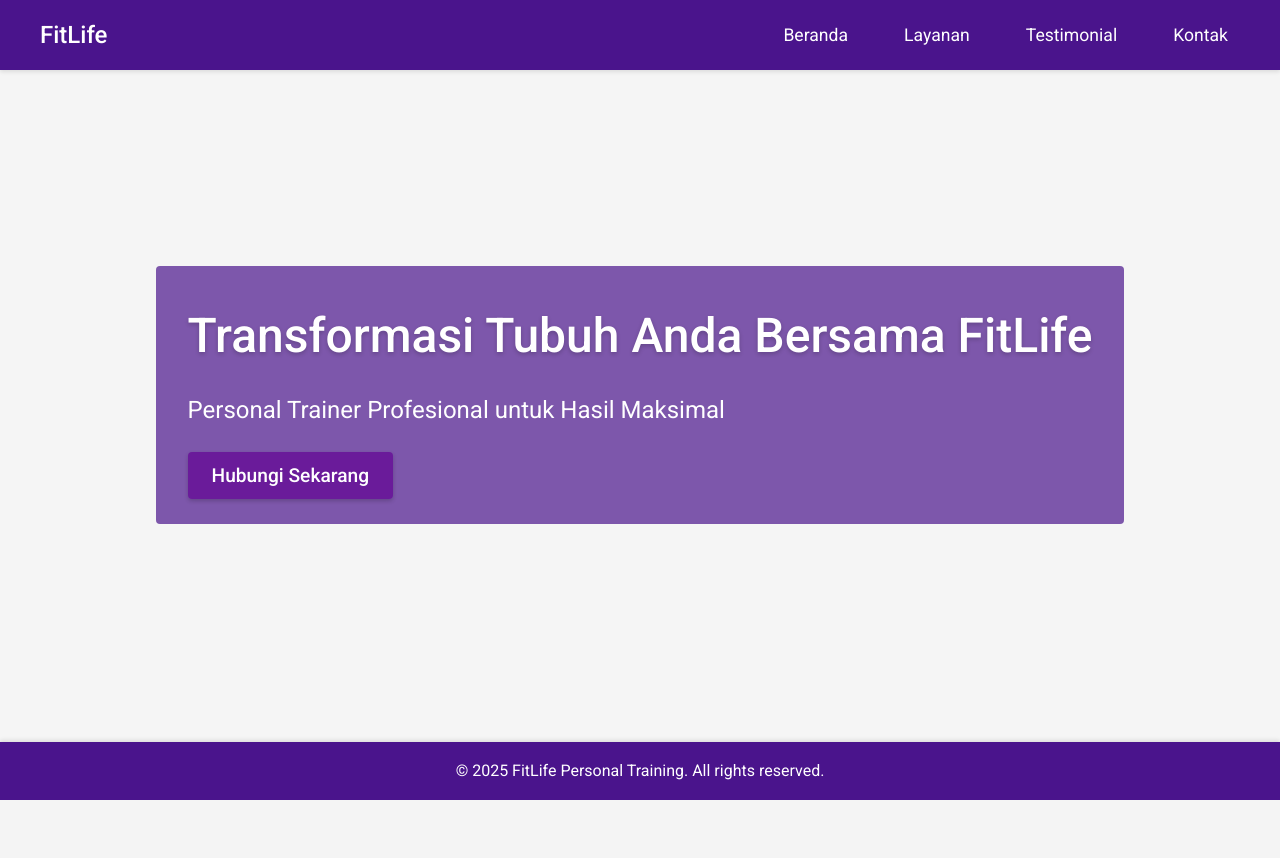
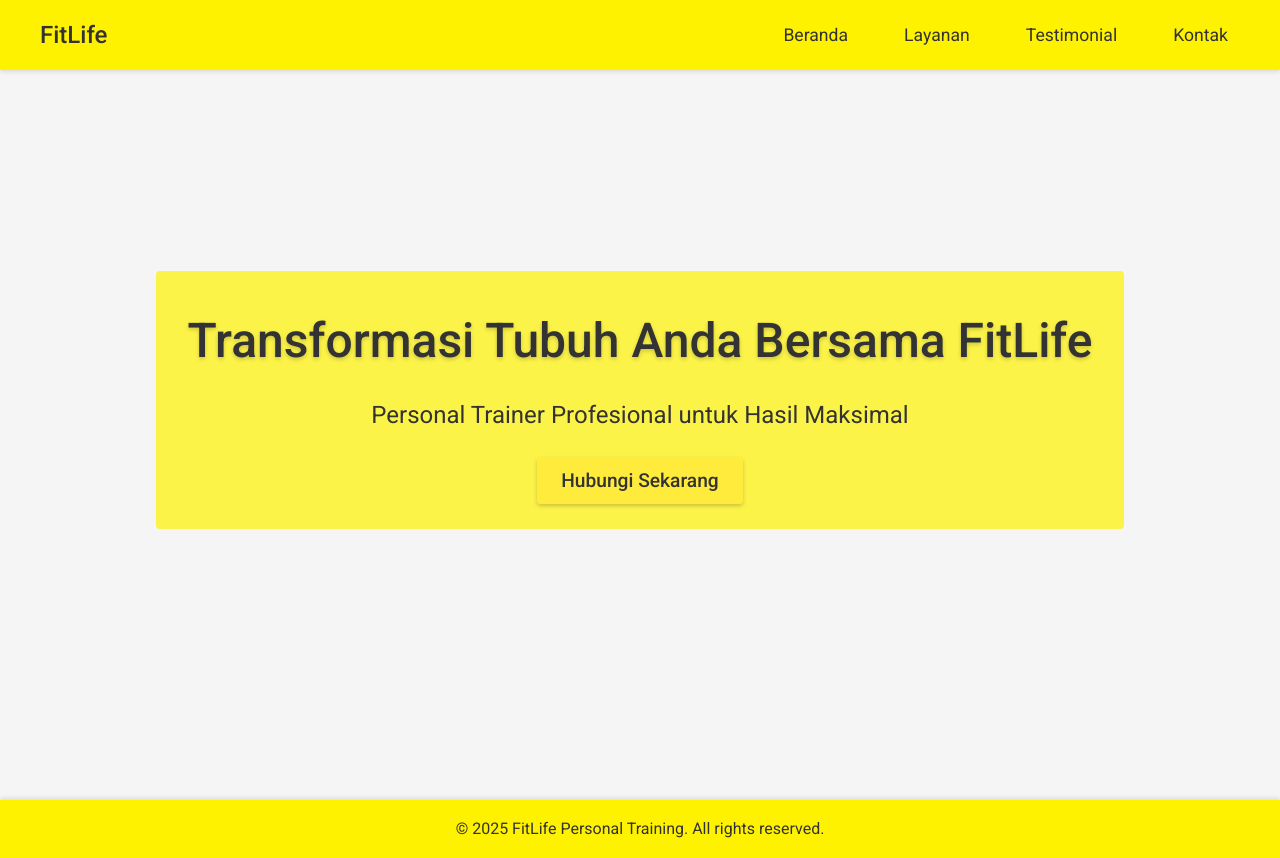
Before and after one commit to ariamh/komodo-devops, a PHP site: page / in a window 1280 px wide. Before the commit the page ends 800 px from the top, so only its background shows below. Run offline with PHP 8.4, Linux system fonts and the light colour scheme; some libraries are stand-ins or nearby versions.

Commit message:
Update style.css

```diff
--- a/style.css
+++ b/style.css
@@ -7,16 +7,16 @@
 
 body {
     line-height: 1.6;
-    background-color: #f5f5f5; /* Latar belakang abu-abu terang Material */
-    color: #333;
+    background-color: #f5f5f5; /* Latar belakang abu-abu terang Material (tetap untuk kontras) */
+    color: #333; /* Teks hitam untuk kontras dengan latar kuning */
     min-height: 100vh;
     display: flex;
     flex-direction: column;
 }
 
 header {
-    background-color: #4A148C; /* Ungu gelap primer */
-    color: white;
+    background-color: #fff200; /* Kuning cerah sebagai warna dasar */
+    color: #333; /* Teks hitam untuk kontras */
     padding: 1rem;
     position: fixed;
     width: 100%;
@@ -46,7 +46,7 @@ nav {
 }
 
 .nav-links li a {
-    color: white;
+    color: #333; /* Teks hitam untuk kontras dengan kuning */
     text-decoration: none;
     font-size: 1.1rem;
     padding: 8px 12px;
@@ -54,27 +54,24 @@ nav {
 }
 
 .nav-links li a:hover {
-    color: #E1BEE7; /* Ungu muda untuk hover */
-    background-color: rgba(255, 255, 255, 0.1); /* Efek hover transparan */
+    color: #1a1a1a; /* Abu-abu gelap untuk hover */
+    background-color: rgba(0, 0, 0, 0.1); /* Efek hover transparan */
     border-radius: 4px; /* Sudut bulat Material */
 }
 
-.hero, .services, .testimonials, .contact {
-    flex: 1; /* Memastikan setiap section mengisi tinggi halaman */
-    padding: 5rem 2rem 2rem; /* Padding atas lebih besar untuk jarak dari header, padding bawah untuk footer */
+.hero {
+    background: url('https://via.placeholder.com/1500x600/fff200/333333?text=FitLife') no-repeat center center/cover; /* Latar kuning dengan teks hitam placeholder */
+    color: #333; /* Teks hitam untuk kontras */
+    min-height: 100vh;
     display: flex;
     align-items: center;
     justify-content: center;
-}
-
-.hero {
-    background: url('https://via.placeholder.com/1500x600/4A148C/ffffff?text=FitLife') no-repeat center center/cover;
-    color: white;
+    text-align: center;
 }
 
 .hero-content {
     padding: 2rem;
-    background-color: rgba(74, 20, 140, 0.7); /* Ungu gelap dengan opacity */
+    background-color: rgba(255, 242, 0, 0.7); /* Kuning cerah dengan opacity */
     border-radius: 4px;
 }
 
@@ -92,8 +89,8 @@ nav {
 }
 
 .cta-button {
-    background-color: #6A1B9A; /* Ungu gelap sekunder */
-    color: white;
+    background-color: #ffeb3b; /* Kuning lebih terang untuk tombol (sesuai Material) */
+    color: #333; /* Teks hitam untuk kontras */
     padding: 12px 24px;
     text-decoration: none;
     border-radius: 4px; /* Sudut bulat Material */
@@ -194,13 +200,13 @@ nav {
 }
 
 .contact button:hover {
-    background-color: #4A148C; /* Ungu gelap lebih gelap */
+    background-color: #ffd600; /* Kuning lebih gelap untuk hover */
     box-shadow: 0 4px 8px rgba(0, 0, 0, 0.3); /* Bayangan lebih besar saat hover */
 }
 
 footer {
-    background-color: #4A148C; /* Ungu gelap untuk footer */
-    color: white;
+    background-color: #fff200; /* Kuning cerah untuk footer */
+    color: #333; /* Teks hitam untuk kontras */
     text-align: center;
     padding: 1rem;
     margin-top: auto; /* Memastikan footer tetap di bagian bawah */
```
Also changed, not shown: other parts of style.css (+18 -9 lines).
